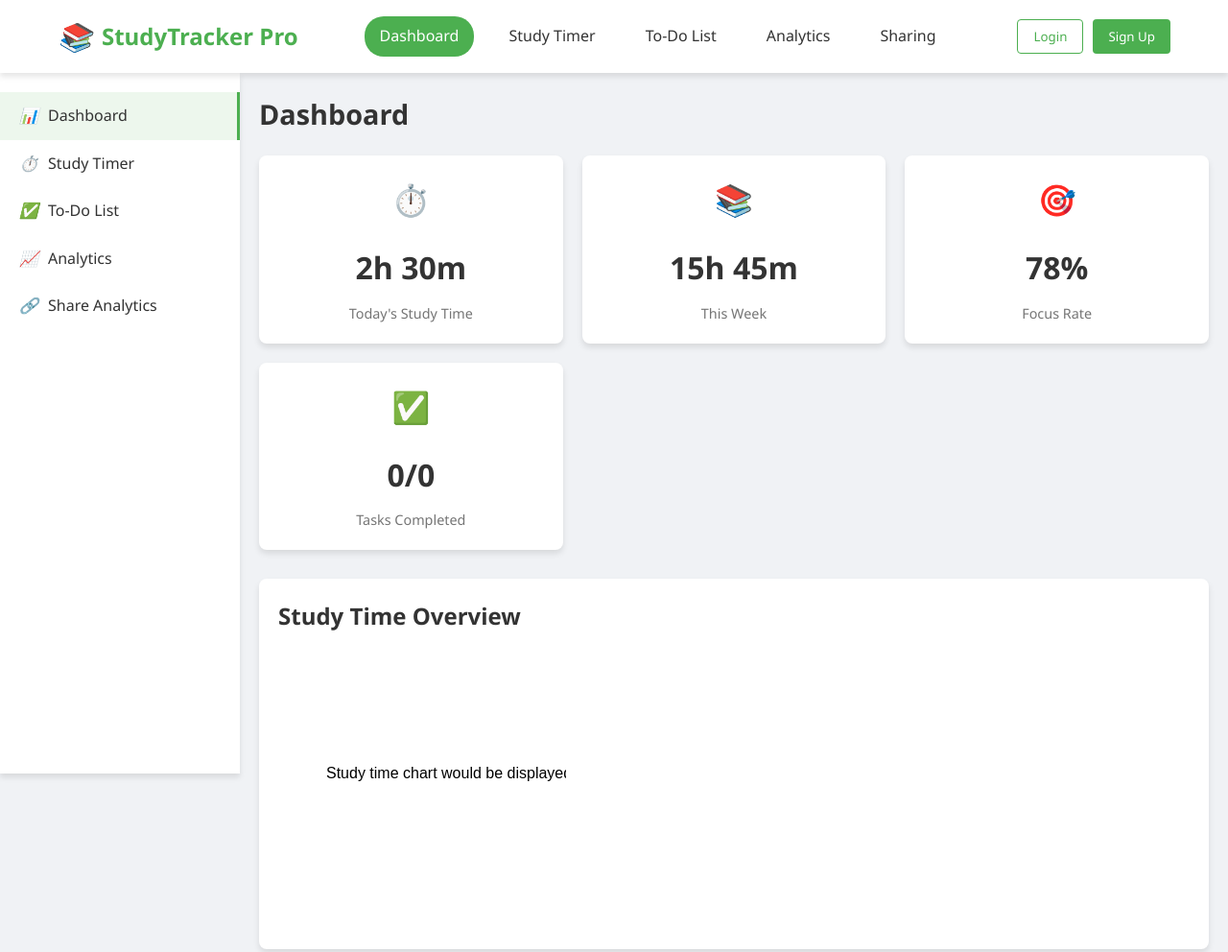
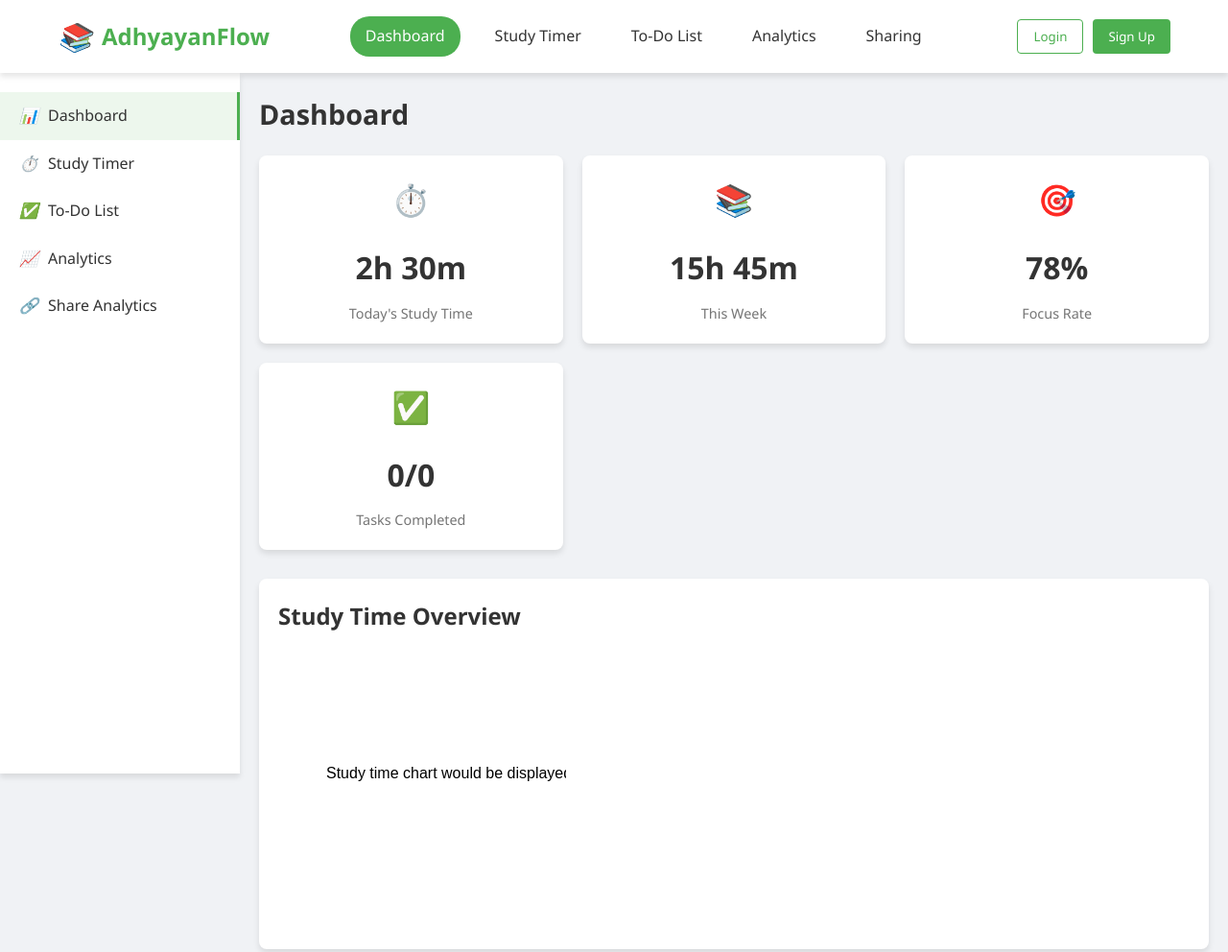
Before and after one commit to Sh16coder/AdhyayanFlow, a plain HTML site: page deepseek_html_20251003_e55686.html in a window 1280 px wide. Shown: the top 992 px of the page at 96% size. Drawn offline with Linux system fonts and the light colour scheme; no server answers.

Commit message:
Update deepseek_html_20251003_e55686.html

```diff
--- a/deepseek_html_20251003_e55686.html
+++ b/deepseek_html_20251003_e55686.html
@@ -3,7 +3,7 @@
 <head>
     <meta charset="UTF-8">
     <meta name="viewport" content="width=device-width, initial-scale=1.0">
-    <title>StudyTracker Pro</title>
+    <title>AdhyayanFlow</title>
     <script src="https://www.gstatic.com/firebasejs/9.22.1/firebase-app-compat.js"></script>
     <script src="https://www.gstatic.com/firebasejs/9.22.1/firebase-auth-compat.js"></script>
     <script src="https://www.gstatic.com/firebasejs/9.22.1/firebase-firestore-compat.js"></script>
@@ -592,7 +592,7 @@
             <div class="navbar">
                 <div class="logo">
                     <i>📚</i>
-                    <span>StudyTracker Pro</span>
+                    <span>AdhyayanFlow</span>
                 </div>
                 <div class="nav-links">
                     <a href="#" class="nav-link active" data-page="dashboard">Dashboard</a>
```
